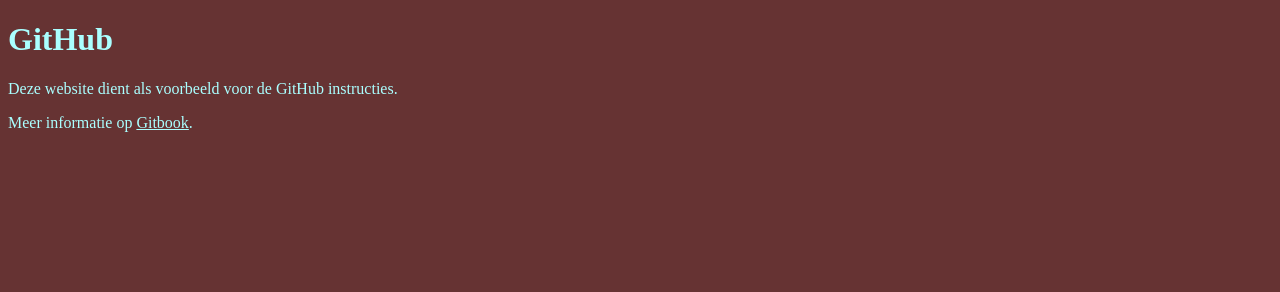
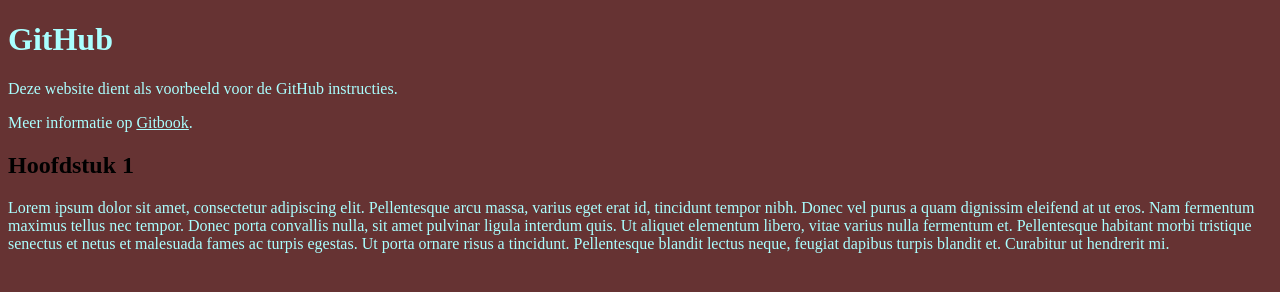
Before and after one commit to averburglmc/codasium-git, a plain HTML site: page index.html in a window 1280 px wide. Drawn offline with Linux system fonts and the light colour scheme.

Commit message:
added content for chapter one

```diff
--- a/index.html
+++ b/index.html
@@ -7,5 +7,7 @@
         <h1>GitHub</h1>
         <p>Deze website dient als voorbeeld voor de GitHub instructies.</p>
         <p>Meer informatie op <a href="error.html">Gitbook</a>.</p>
+        <h2>Hoofdstuk 1</h2>
+        <p>Lorem ipsum dolor sit amet, consectetur adipiscing elit. Pellentesque arcu massa, varius eget erat id, tincidunt tempor nibh. Donec vel purus a quam dignissim eleifend at ut eros. Nam fermentum maximus tellus nec tempor. Donec porta convallis nulla, sit amet pulvinar ligula interdum quis. Ut aliquet elementum libero, vitae varius nulla fermentum et. Pellentesque habitant morbi tristique senectus et netus et malesuada fames ac turpis egestas. Ut porta ornare risus a tincidunt. Pellentesque blandit lectus neque, feugiat dapibus turpis blandit et. Curabitur ut hendrerit mi.</p>
     </body>
 </html>
```
